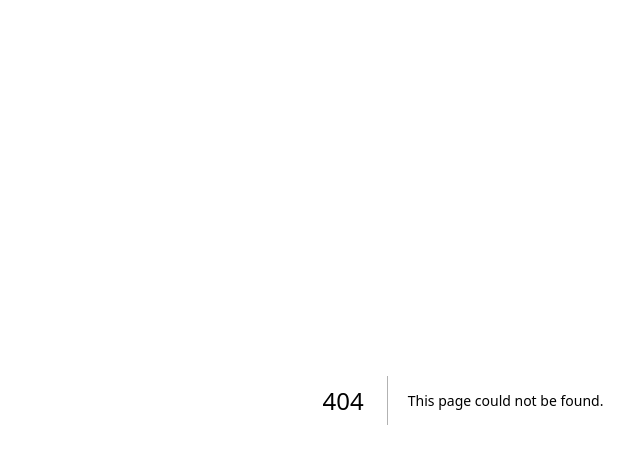
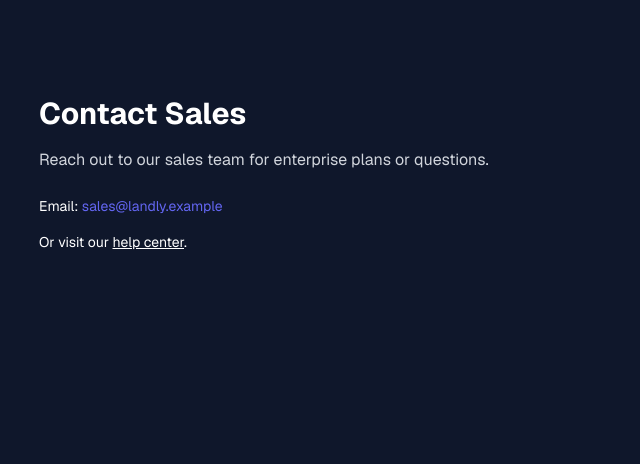
Before and after one commit to Lam-Thai/Landly, a Next.js app: page /contact in a window 1280 px wide. Before the commit this address had no page. Shown: the top 464 px of the page, without its empty margins (177-817 px from the left). Built offline with nearby package versions, Linux system fonts and the light colour scheme.

Commit message:
feat(features): applied coderabbit review

```diff
--- /dev/null
+++ b/app/contact/page.tsx
@@ -0,0 +1,22 @@
+import Link from "next/link";
+
+export const metadata = {
+  title: "Contact — Landly",
+  description: "Contact sales or support at Landly.",
+};
+
+export default function ContactPage() {
+  return (
+    <main className="min-h-screen bg-slate-900 text-white">
+      <section className="mx-auto max-w-4xl px-6 py-24">
+        <h1 className="text-3xl font-bold">Contact Sales</h1>
+        <p className="mt-4 text-gray-300">Reach out to our sales team for enterprise plans or questions.</p>
+
+        <div className="mt-6 space-y-4">
+          <p className="text-sm">Email: <a href="mailto:sales@landly.example" className="text-accent">sales@landly.example</a></p>
+          <p className="text-sm">Or visit our <Link href="/" className="underline">help center</Link>.</p>
+        </div>
+      </section>
+    </main>
+  );
+}
--- a/app/features/page.tsx
+++ b/app/features/page.tsx
@@ -100,7 +100,7 @@ export default function FeaturesPage() {
             >
               Create free account
             </Link>
-            <Link href="/" className="rounded-md border border-white/10 px-6 py-3 text-sm">
+            <Link href="/contact" className="rounded-md border border-white/10 px-6 py-3 text-sm">
               Contact sales
             </Link>
           </div>
--- a/components/ui/Navbar.tsx
+++ b/components/ui/Navbar.tsx
@@ -8,8 +8,8 @@ import { cn } from "@/lib/utils";
 
 const navLinks = [
   { label: "Features", href: "/features" },
-  { label: "Pricing", href: "#pricing" },
-  { label: "About", href: "#about" },
+  { label: "Pricing", href: "/#pricing" },
+  { label: "About", href: "/#about" },
   { label: "Sign In", href: "/sign-in" },
 ];
 
```
